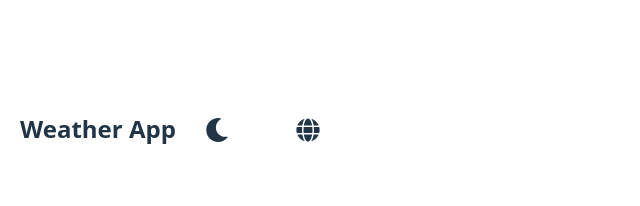
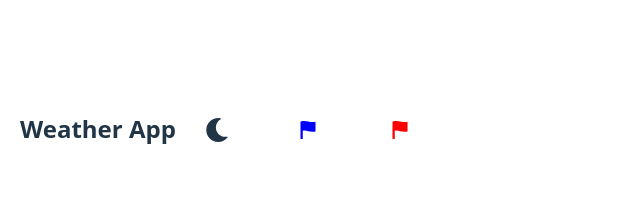
Before and after one commit to Ibrakara/react-weather-app, a React (Vite) app: page / in a window 1280 px wide. Shown: the part 208-414 px from the top of the page, without its empty margins (0-640 px from the left). Built offline with nearby package versions, Linux system fonts and the light colour scheme.

Commit message:
Add CustomButton component and replace IconButton usage in Header

```diff
--- /dev/null
+++ b/src/components/CustomButton.jsx
@@ -0,0 +1,12 @@
+import React from "react";
+import styles from "../styles/CustomButton.module.css";
+
+function CustomButton({ onClick, children, title }) {
+  return (
+    <button className={styles.customButton} onClick={onClick} title={title}>
+      {children}
+    </button>
+  );
+}
+
+export default CustomButton;
--- a/src/components/Header.jsx
+++ b/src/components/Header.jsx
@@ -1,9 +1,10 @@
 import React, { useEffect } from "react";
 import { useSelector, useDispatch } from "react-redux";
 import { toggleTheme } from "../store/slices/themeSlice";
-import { FaMoon, FaSun, FaGlobe } from "react-icons/fa";
+import { FaMoon, FaSun } from "react-icons/fa";
+import { IoMdFlag } from "react-icons/io"; // Example flag icons
 import styles from "../styles/Header.module.css";
-import IconButton from "./IconButton";
+import CustomButton from "./CustomButton";
 
 function Header() {
   const isThemeLight = useSelector((state) => state.theme.isThemeLight);
@@ -13,8 +14,8 @@ function Header() {
     dispatch(toggleTheme());
   };
 
-  const handleLanguageChange = () => {
-    alert("Language change functionality not implemented yet!");
+  const handleLanguageChange = (language) => {
+    alert(`Language changed to ${language}`);
   };
 
   useEffect(() => {
@@ -29,12 +30,21 @@ function Header() {
     <header className={styles.header}>
       <h1 className={styles.title}>Weather App</h1>
       <div className={styles.actions}>
-        <IconButton onClick={handleThemeToggle} title="Toggle Theme">
+        <CustomButton onClick={handleThemeToggle} title="Toggle Theme">
           {isThemeLight ? <FaMoon /> : <FaSun />}
-        </IconButton>
-        <IconButton onClick={handleLanguageChange} title="Change Language">
-          <FaGlobe />
-        </IconButton>
+        </CustomButton>
+        <CustomButton
+          onClick={() => handleLanguageChange("English")}
+          title="Change to English"
+        >
+          <IoMdFlag style={{ color: "blue" }} /> {/* Example English flag */}
+        </CustomButton>
+        <CustomButton
+          onClick={() => handleLanguageChange("Spanish")}
+          title="Change to Spanish"
+        >
+          <IoMdFlag style={{ color: "red" }} /> {/* Example Spanish flag */}
+        </CustomButton>
       </div>
     </header>
   );
--- a/src/components/IconButton.jsx
+++ /dev/null
@@ -1,12 +0,0 @@
-import React from "react";
-import styles from "../styles/IconButton.module.css";
-
-function IconButton({ onClick, children, title }) {
-  return (
-    <button className={styles.iconButton} onClick={onClick} title={title}>
-      {children}
-    </button>
-  );
-}
-
-export default IconButton;
--- a/src/styles/IconButton.module.css
+++ b/src/styles/CustomButton.module.css
@@ -1,4 +1,4 @@
-.iconButton {
+.customButton {
   background: none;
   border: none;
   cursor: pointer;
@@ -8,12 +8,12 @@
   align-items: center;
   justify-content: center;
 }
-.iconButton:hover {
+.customButton:hover {
   opacity: 0.8;
 }
-.iconButton:active {
+.customButton:active {
   border: none;
 }
-.iconButton:focus {
+.customButton:focus {
   outline: none;
 }
```
